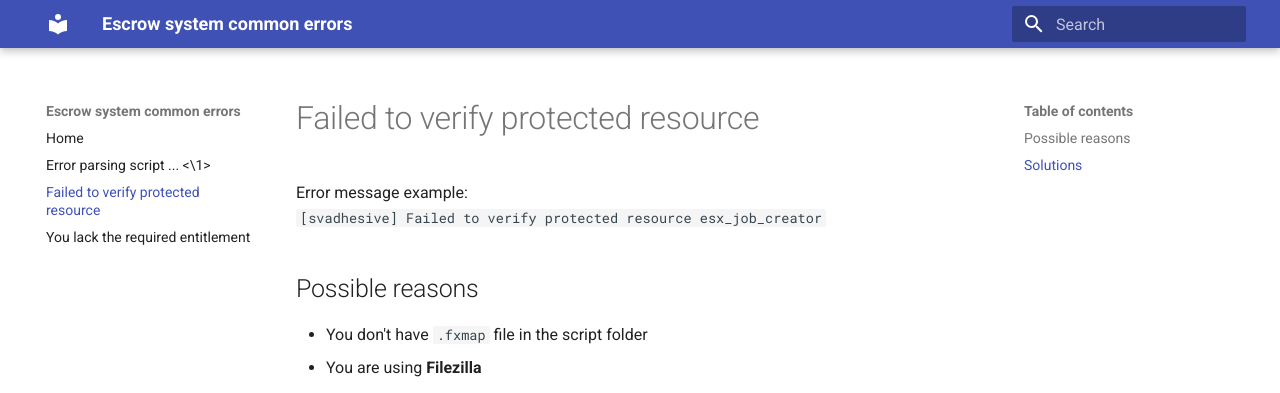
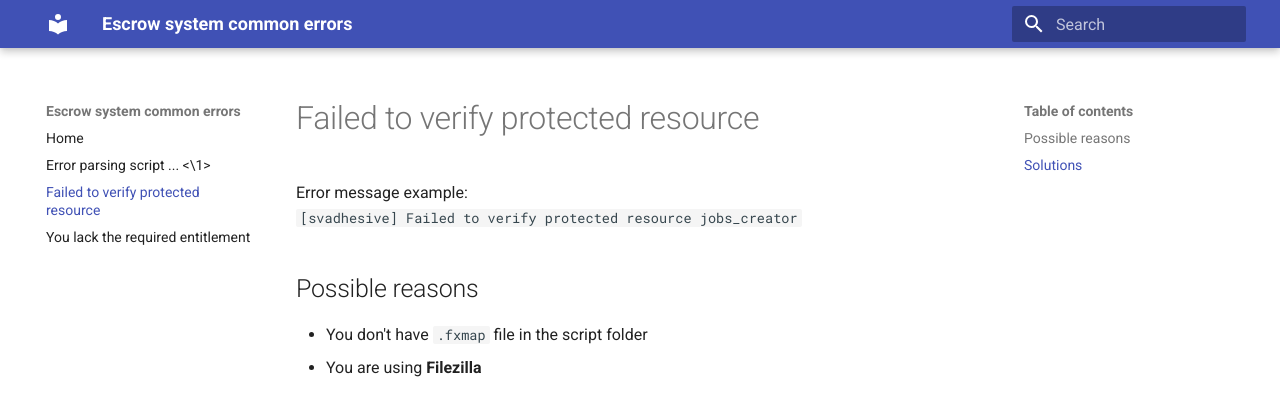
Before and after one commit to jaksam1074/escrow-system-errors, an MkDocs documentation site: the page built from docs/failed_to_verify_protected_resource.md, in a window 1280 px wide. Shown: the top 393 px of the page. Built offline with MkDocs 1.6.1 and Material for MkDocs 9.7.7, drawn with Linux system fonts in a browser that asks for light colours.

Commit message:
Renamed esx_job_creator to jobs_creator

```diff
--- a/docs/failed_to_verify_protected_resource.md
+++ b/docs/failed_to_verify_protected_resource.md
@@ -2,7 +2,7 @@
 
 Error message example:
 <br>
-`[svadhesive] Failed to verify protected resource esx_job_creator`
+`[svadhesive] Failed to verify protected resource jobs_creator`
 
 ## Possible reasons
 * You don't have `.fxmap` file in the script folder
```
Also changed, not shown: docs/error_parsing_script.md (+1 -1 lines).
